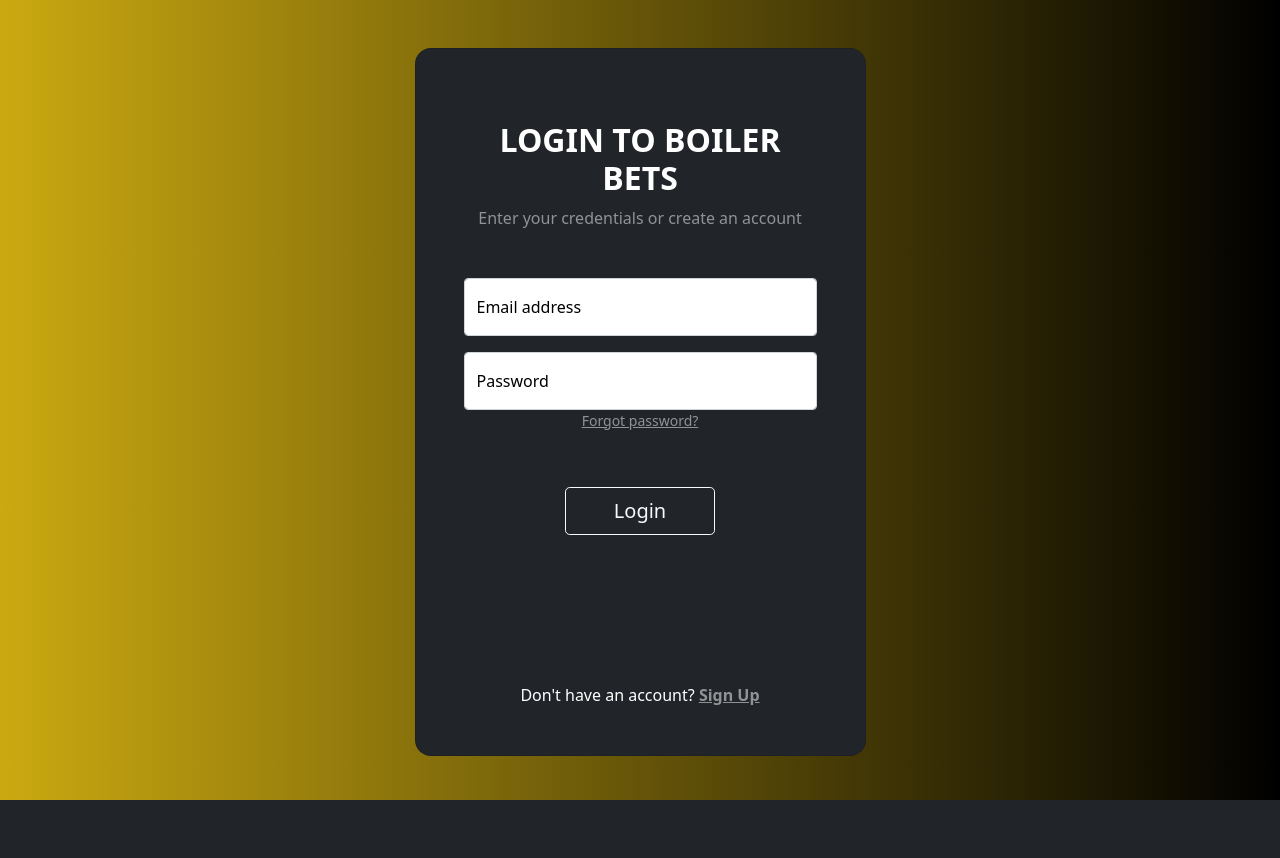
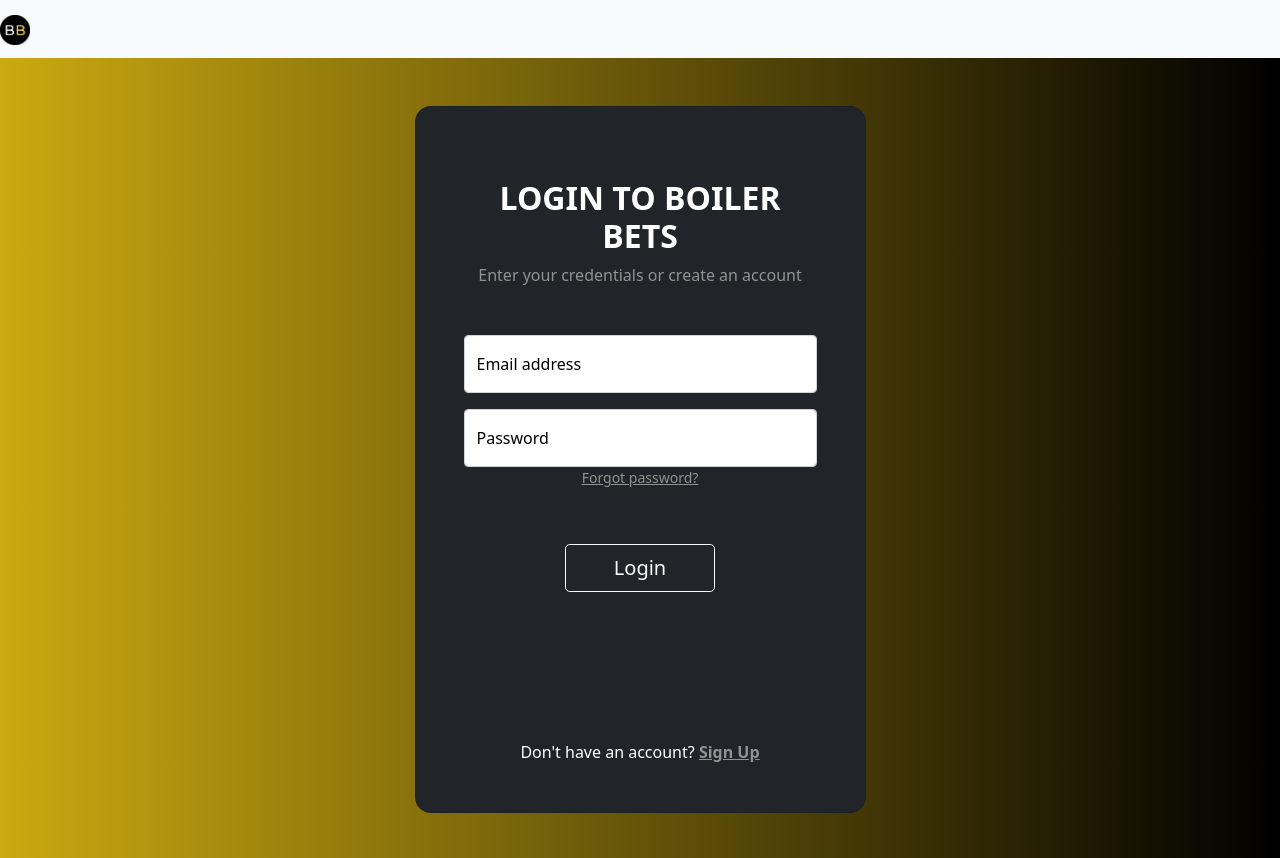
Before and after one commit to pdpurdue/BoilerBets, a Flask app: page / in a window 1280 px wide. Before the commit the page ends 800 px from the top, so only its background shows below. Run offline with Flask 2, Linux system fonts and the light colour scheme.

Commit message:
added icon stuff

```diff
--- a/templates/index.html
+++ b/templates/index.html
@@ -3,6 +3,11 @@
     <title>Boiler Bets Login</title>
 {% endblock %}
 {% block body %}
+<nav class="navbar navbar-light bg-light">
+    <a class="navbar-brand" href="#">
+      <img src="{{url_for('static', filename='tab_icon.png')}}" width="30" height="30" alt="">
+    </a>
+  </nav>
 <section class="vh-100 gradient-custom">
     <div class="container py-5 h-100">
       <div class="row d-flex justify-content-center align-items-center h-100">
```
